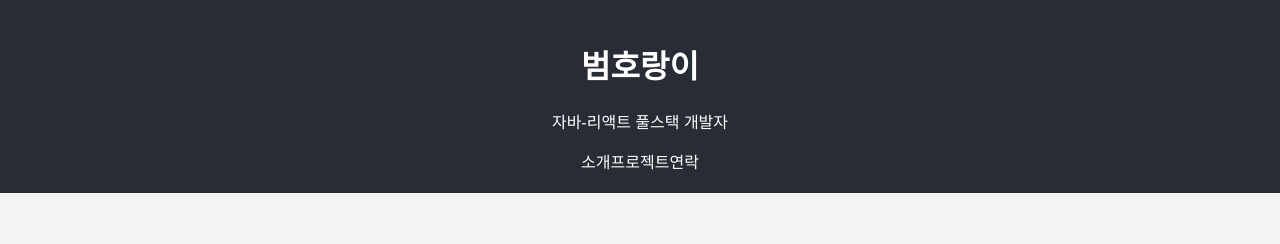
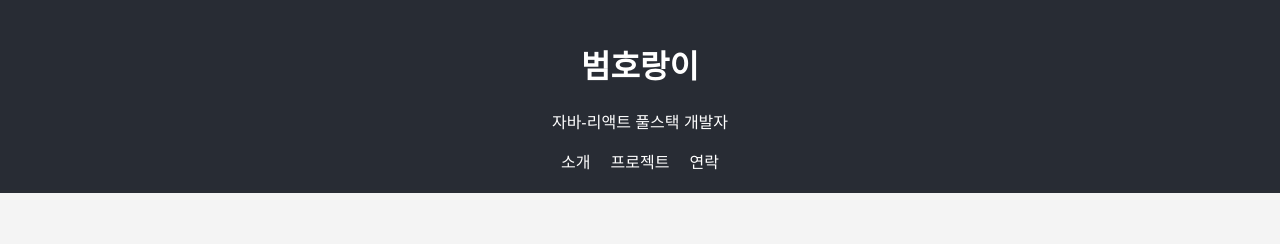
Before and after one commit to osparking/vite-react, a React (Vite) app: page / in a window 1280 px wide. Shown: the top 244 px of the page. Built offline with nearby package versions, Linux system fonts and the light colour scheme.

Commit message:
header link margin and color

```diff
--- a/src/App.css
+++ b/src/App.css
@@ -8,6 +8,11 @@ body {
   padding: 50px;
   text-align: center;
   background-color: #f4f4f4;
+}
+
+.header nav a {
+  margin: 0 10px;
+  color: white;
 }
 
 h2 {
```
